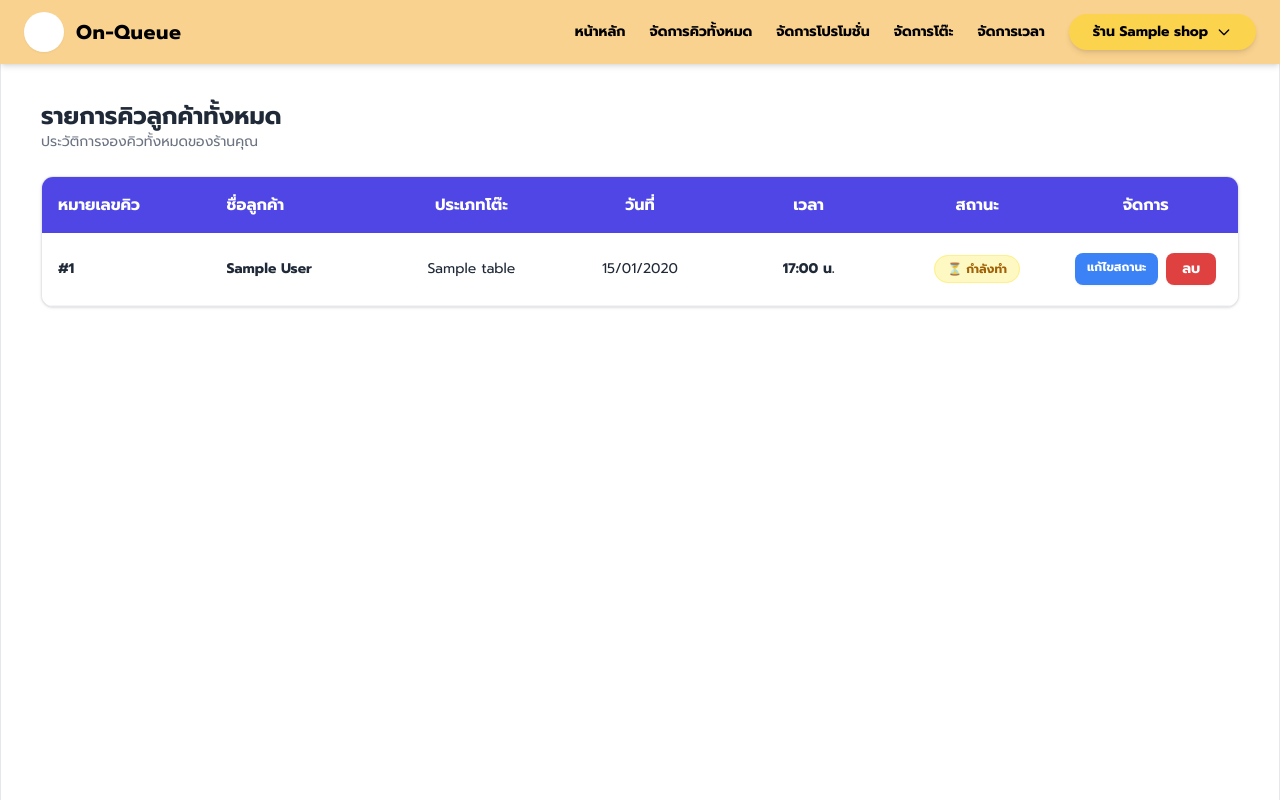
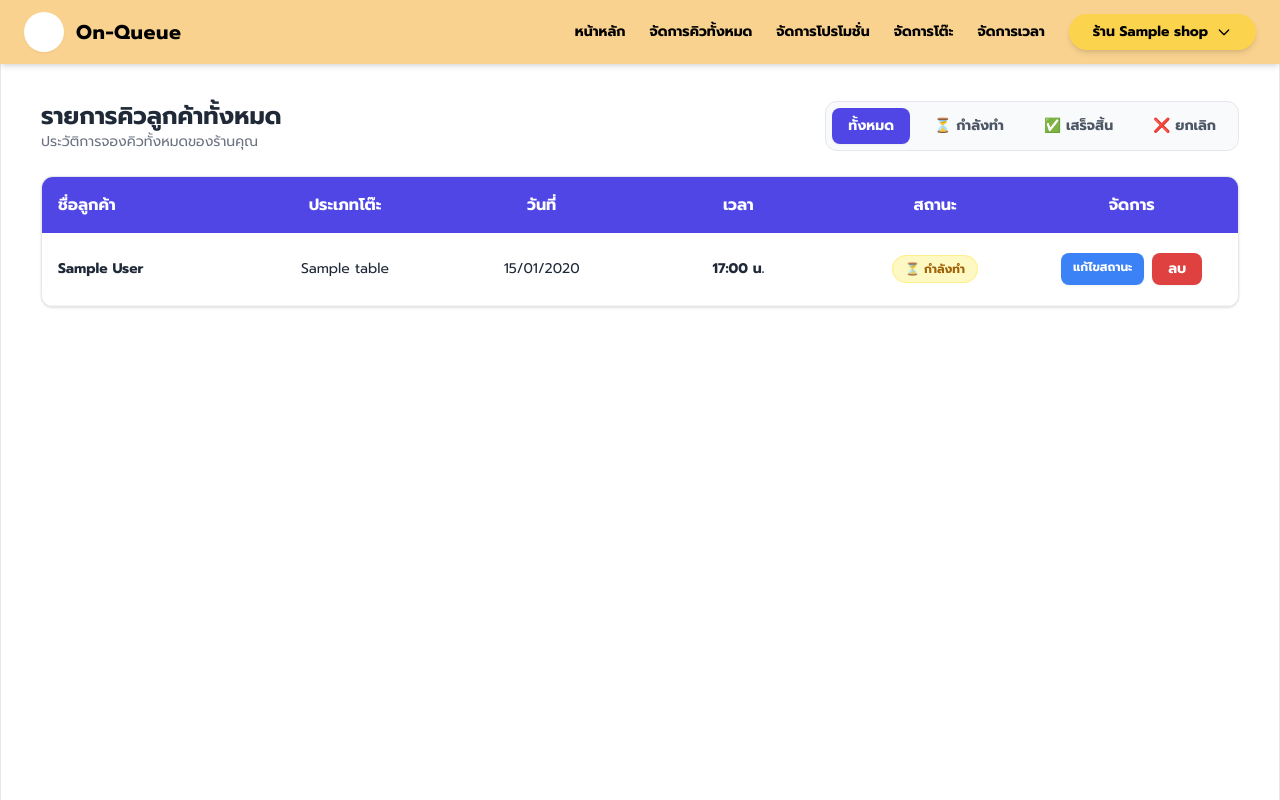
Before and after one commit to 65070196/project, a Django app: page /queue-all/ in a window 1280 px wide. Run offline with Django 5.2, Linux system fonts and the light colour scheme; a user stored in the database is signed in; tables that the repository leaves empty hold one stand-in row (values such as "Sample post"); some libraries are stand-ins or nearby versions.

Commit message:
Add javascript to other html

```diff
--- a/smartqueue/templates/queue_all.html
+++ b/smartqueue/templates/queue_all.html
@@ -6,10 +6,17 @@
   <div class="bg-white w-full max-w-[1440px] h-full shadow-2xl border-x overflow-y-auto no-scrollbar">
     <div class="p-6 md:p-10 pb-24">
 
-      <div class="mb-6 flex justify-between items-center">
+      <div class="mb-6 flex flex-col md:flex-row justify-between items-start md:items-center gap-4">
         <div>
             <h2 class="text-2xl font-bold text-gray-800">รายการคิวลูกค้าทั้งหมด</h2>
             <p class="text-sm text-gray-500">ประวัติการจองคิวทั้งหมดของร้านคุณ</p>
+        </div>
+
+        <div class="flex flex-wrap gap-2 bg-gray-50 p-1.5 rounded-xl border border-gray-200">
+            <button onclick="filterQueue('all')" id="btn-all" class="filter-btn active px-4 py-2 rounded-lg text-sm font-bold bg-indigo-600 text-white shadow-sm transition-all">ทั้งหมด</button>
+            <button onclick="filterQueue('doing')" id="btn-doing" class="filter-btn px-4 py-2 rounded-lg text-sm font-bold text-gray-600 hover:bg-yellow-100 hover:text-yellow-700 transition-all">⏳ กำลังทำ</button>
+            <button onclick="filterQueue('done')" id="btn-done" class="filter-btn px-4 py-2 rounded-lg text-sm font-bold text-gray-600 hover:bg-green-100 hover:text-green-700 transition-all">✅ เสร็จสิ้น</button>
+            <button onclick="filterQueue('cancel')" id="btn-cancel" class="filter-btn px-4 py-2 rounded-lg text-sm font-bold text-gray-600 hover:bg-red-100 hover:text-red-700 transition-all">❌ ยกเลิก</button>
         </div>
       </div>
 
@@ -17,8 +24,7 @@
         <div class="w-full overflow-x-auto">
           <div class="min-w-[900px]">
 
-            <div class="grid grid-cols-7 gap-4 bg-indigo-600 text-white text-base font-bold px-4 py-4">
-              <div class="truncate">หมายเลขคิว</div>
+            <div class="grid grid-cols-6 gap-4 bg-indigo-600 text-white text-base font-bold px-4 py-4">
               <div class="truncate">ชื่อลูกค้า</div>
               <div class="truncate text-center">ประเภทโต๊ะ</div>
               <div class="truncate text-center">วันที่</div>
@@ -28,11 +34,7 @@
             </div>
 
             {% for queue in queues %}
-            <div class="grid grid-cols-7 gap-4 items-center px-4 py-5 text-sm bg-white border-b border-gray-100 hover:bg-blue-50/50 transition-colors">
-
-              <div class="font-bold text-gray-800">
-                #{{ queue.queue_id }}
-              </div>
+            <div class="grid grid-cols-6 gap-4 items-center px-4 py-5 text-sm bg-white border-b border-gray-100 hover:bg-blue-50/50 transition-colors">
 
               <div class="font-bold text-gray-800 truncate" title="{{ queue.customer.auth.get_full_name }}">
                 {{ queue.customer.auth.first_name }} {{ queue.customer.auth.last_name }}
--- a/static/js/script.js
+++ b/static/js/script.js
@@ -86,3 +86,43 @@ window.removeImage = function(event) {
     label.classList.remove('p-1', 'border-solid', 'border-gray-100');
     label.classList.add('border-dashed', 'border-gray-300');
 };
+
+
+window.filterQueue = function(status) {
+    const allBtns = document.querySelectorAll('.filter-btn');
+    allBtns.forEach(btn => {
+        btn.classList.remove('bg-indigo-600', 'text-white', 'shadow-sm');
+        btn.classList.add('text-gray-600');
+    });
+
+    const activeBtn = document.getElementById('btn-' + status);
+    activeBtn.classList.remove('text-gray-600');
+    activeBtn.classList.add('bg-indigo-600', 'text-white', 'shadow-sm');
+
+    const rows = document.querySelectorAll('.queue-row');
+    let visibleCount = 0;
+
+    rows.forEach(row => {
+        if (status === 'all' || row.dataset.status === status) {
+        row.style.display = 'grid';
+        visibleCount++;
+        } else {
+        row.style.display = 'none';
+        }
+    });
+
+    const filterEmptyState = document.getElementById('filterEmptyState');
+    const noDataEmpty = document.getElementById('noDataEmpty');
+
+    if (noDataEmpty) {
+        return;
+    }
+
+    if (visibleCount === 0) {
+        filterEmptyState.classList.remove('hidden');
+        filterEmptyState.classList.add('block');
+    } else {
+        filterEmptyState.classList.remove('block');
+        filterEmptyState.classList.add('hidden');
+    }
+}
```
Also changed, not shown: smartqueue/templates/home_shop.html (+0 -41 lines).
